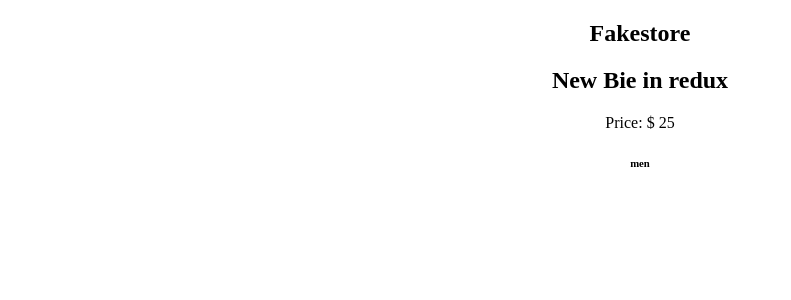
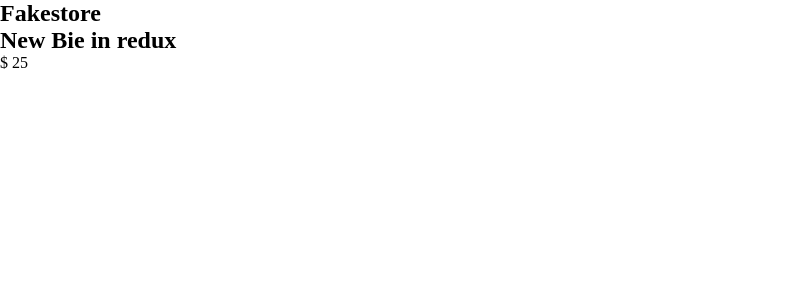
Before and after one commit to shuvoshaha/product-redux, a React (Create React App) app: page / in a window 1280 px wide. Shown: the top 300 px of the page, without its empty margins (0-791 px from the left). Built offline with nearby package versions, Linux system fonts and the light colour scheme; no server answers.

Commit message:
set api data into reducer with existing data and new products

```diff
--- a/src/App.css
+++ b/src/App.css
@@ -1,38 +1,4 @@
-.App {
-  text-align: center;
+*{
+  margin: 0;
+  padding: 0;
 }
-
-.App-logo {
-  height: 40vmin;
-  pointer-events: none;
-}
-
-@media (prefers-reduced-motion: no-preference) {
-  .App-logo {
-    animation: App-logo-spin infinite 20s linear;
-  }
-}
-
-.App-header {
-  background-color: #282c34;
-  min-height: 100vh;
-  display: flex;
-  flex-direction: column;
-  align-items: center;
-  justify-content: center;
-  font-size: calc(10px + 2vmin);
-  color: white;
-}
-
-.App-link {
-  color: #61dafb;
-}
-
-@keyframes App-logo-spin {
-  from {
-    transform: rotate(0deg);
-  }
-  to {
-    transform: rotate(360deg);
-  }
-}
--- a/src/App.js
+++ b/src/App.js
@@ -1,5 +1,4 @@
 import './App.css';
-import ProductContainer from './containers/ProductContainer';
 import ProductDetails from './containers/ProductDetails';
 import ProductListing from './containers/ProductListing';
 import Header from './containers/Header';
--- /dev/null
+++ b/src/containers/ProductComponent.js
@@ -0,0 +1,37 @@
+import React, { useEffect } from 'react'
+import { useSelector, useDispatch } from 'react-redux'
+import axios from 'axios';
+import { SetProduct } from '../redux/actions/productActions'
+
+function ProductComponent() {
+    const products = useSelector(state => state.allProducts.products)
+    const { title, price } = products[0]
+    const dispatch = useDispatch()
+
+    const fetchData = async () =>{
+       await axios.get(`https://fakestoreapi.com/products`)
+        .then((res) =>{
+           console.log(res.data)
+        })
+        .catch(err =>{ console.log(err) })
+    }
+    useEffect(() =>{
+        fetchData()
+    }, [])
+
+    return (
+        <div className="productContainer">
+           <div className="ul links">
+               <div className="cards">
+                   <div className="imgage"></div>
+                   <div className="content">
+                       <h2> {title} </h2>
+                       <p>$ {price} </p>
+                   </div>
+               </div>
+           </div>
+        </div>
+    )
+}
+
+export default ProductComponent
--- a/src/containers/ProductContainer.js
+++ /dev/null
@@ -1,11 +0,0 @@
-import React from 'react'
-
-function ProductContainer() {
-    return (
-        <div className="productContainer">
-            <h2>Product Container</h2>
-        </div>
-    )
-}
-
-export default ProductContainer
--- a/src/containers/ProductListing.js
+++ b/src/containers/ProductListing.js
@@ -1,18 +1,11 @@
 import React from 'react'
-import { useSelector } from 'react-redux'
+import ProductComponent from './ProductComponent';
 
 const ProductListing = () => {
-    const product = useSelector(state => state.allProducts.products);
-    console.log(product[0].title)
-    const {  title, category, price } = product[0]
 
     return (
         <div className="product-listing col-4">
-            <div className="product-container">
-                <h2> {title} </h2>
-                <p>Price: $ {price} </p>
-                <h6> {category} </h6>
-            </div>
+            <ProductComponent />
         </div>
     )
 }
--- a/src/redux/reducer/productReducer.js
+++ b/src/redux/reducer/productReducer.js
@@ -13,7 +13,10 @@ const initialState = {
  const ProductReducer = (state = initialState, {type, payload}) =>{
     switch(type){
 
-        case ActionTypes.SET_PRODUCT: return state;
+        case ActionTypes.SET_PRODUCT: return {
+            ...state,
+            products: payload
+        };
 
         default: return state;
     }
```
